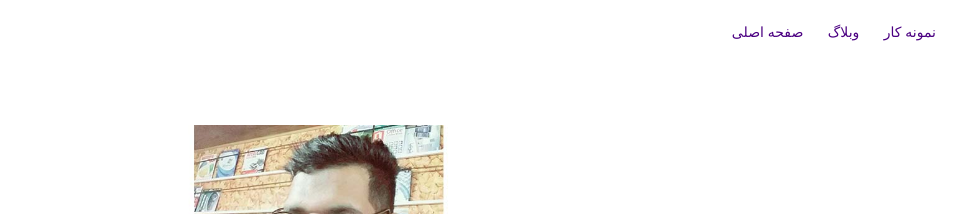
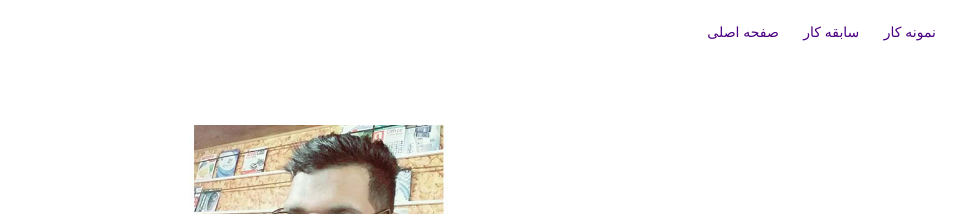
Before and after one commit to yaserkhodadad/yaserkhodadad.github.io, a Jekyll site: the page built from about.md, in a window 1280 px wide. Shown: the top 214 px of the page, without its empty margins (321-1280 px from the left). Built offline with Jekyll 4.4.1, drawn with Linux system fonts in a browser that asks for light colours.

Commit message:
Update nav.html

```diff
--- a/_includes/nav.html
+++ b/_includes/nav.html
@@ -9,7 +9,7 @@
         {% if site.blog == true %}
             {% if page.title != "Blog" %}
                 <li class="item">
-                    <a class="link" href="{{ site.url }}/blog">وبلاگ</a>
+                    <a class="link" href="{{ site.url }}/blog">سابقه کار</a>
                 </li>
             {% endif %}
         {% endif %}
```
